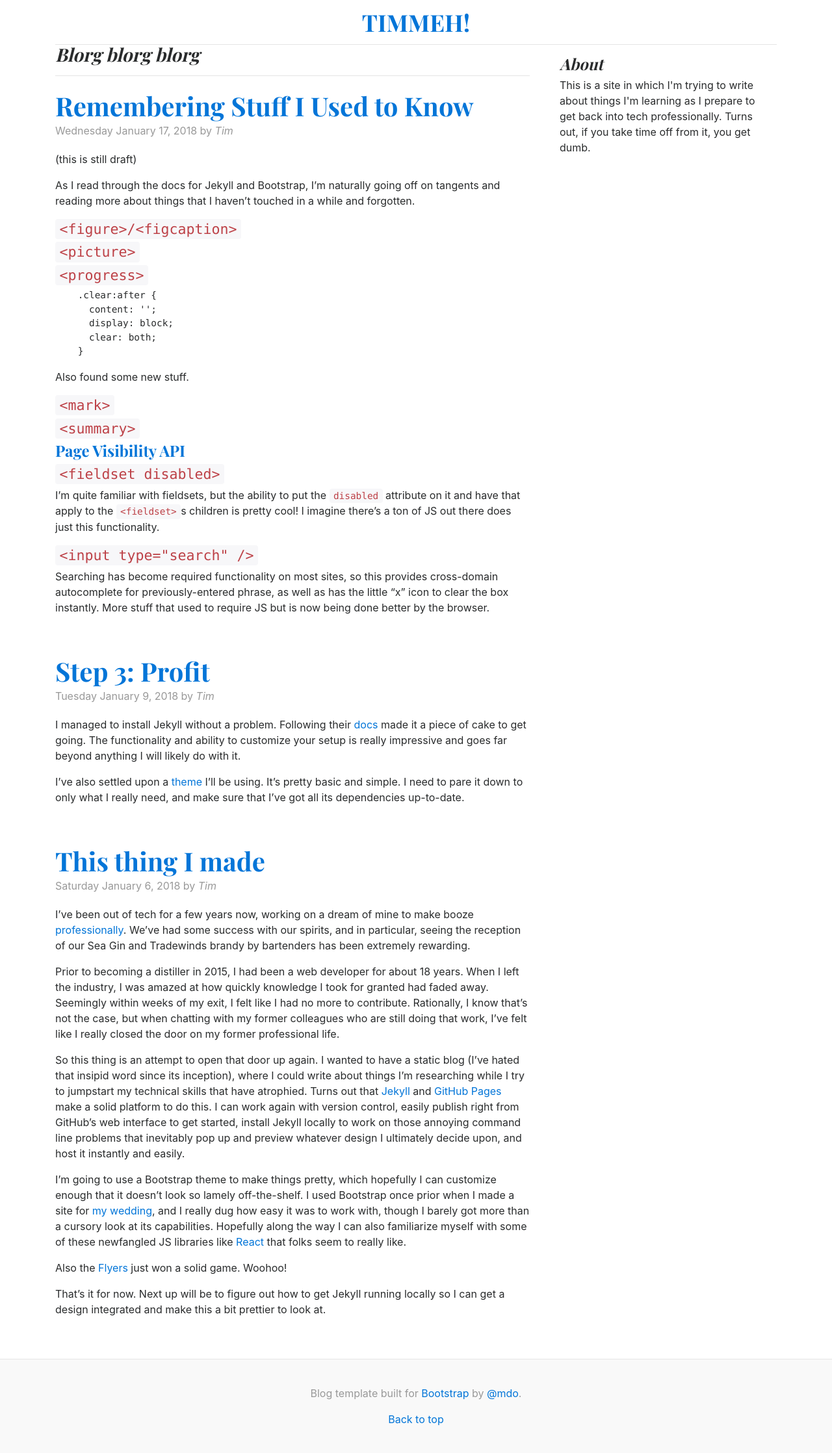
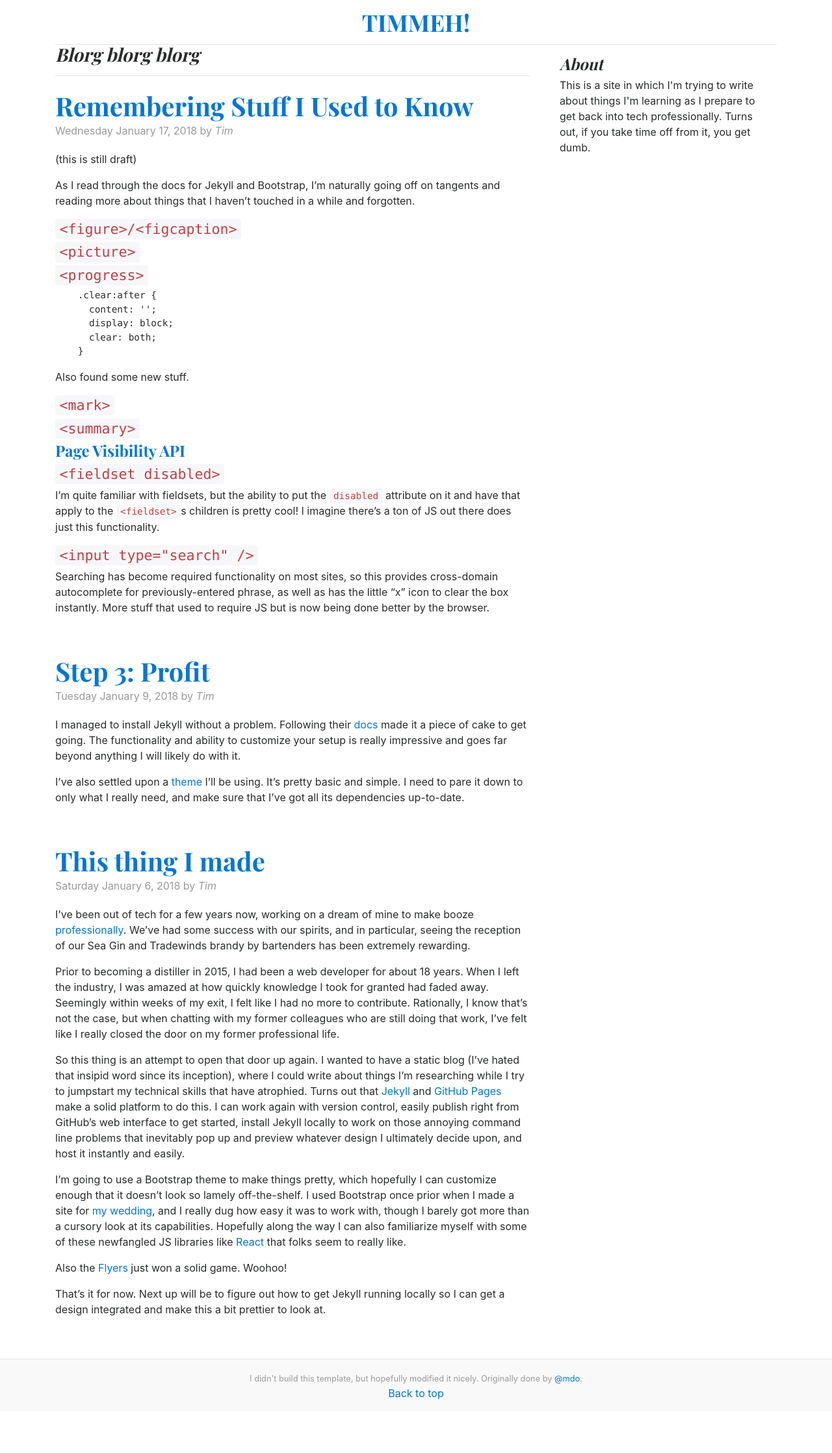
Before and after one commit to pacifisticuffs/pacifisticuffs.github.io, a Jekyll site: the page built from index.html, in a window 1280 px wide. Shown: the whole page at 65% size. Built offline with Jekyll 4.4.1, drawn with Linux system fonts in a browser that asks for light colours; nearby versions of some CDN libraries; after the commit the page ends 2172 px from its top, so only the background shows below that.

Commit message:
Updated the footer text and style a little bit

```diff
--- a/_layouts/duh2.html
+++ b/_layouts/duh2.html
@@ -16,7 +16,7 @@
 
   <body>
 
-    <div class="container">
+    <div class="container" id="top">
       <header class="blog-header py-3">
         <div class="row flex-nowrap justify-content-between align-items-center">
           <div class="col-12 text-center">
@@ -133,10 +133,8 @@
     </main><!-- /.container -->
 
     <footer class="blog-footer">
-      <p>Blog template built for <a href="https://getbootstrap.com/">Bootstrap</a> by <a href="https://twitter.com/mdo">@mdo</a>.</p>
-      <p>
-        <a href="#">Back to top</a>
-      </p>
+      <p><small>I didn't build this template, but hopefully modified it nicely. Originally done by <a href="https://twitter.com/mdo">@mdo</a>.</small></p>
+      <p><a href="#top">Back to top</a></p>
     </footer>
 
     <script src="https://code.jquery.com/jquery-3.2.1.slim.min.js" integrity="sha384-KJ3o2DKtIkvYIK3UENzmM7KCkRr/rE9/Qpg6aAZGJwFDMVNA/GpGFF93hXpG5KkN" crossorigin="anonymous"></script>
--- a/css/main.css
+++ b/css/main.css
@@ -120,12 +120,12 @@ h1, h2, h3, h4, h5, h6 {
 * Footer
 */
 .blog-footer {
-  padding: 2.5rem 0;
+  padding: 1rem 0;
   color: #999;
   text-align: center;
   background-color: #f9f9f9;
   border-top: .05rem solid #e5e5e5;
 }
-.blog-footer p:last-child {
+.blog-footer p {
   margin-bottom: 0;
 }
```
